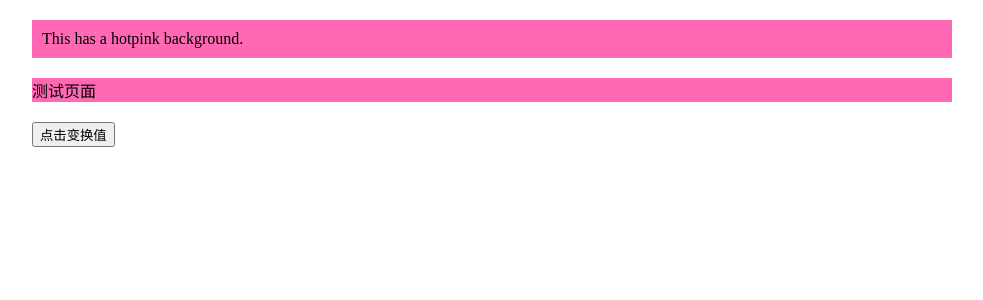
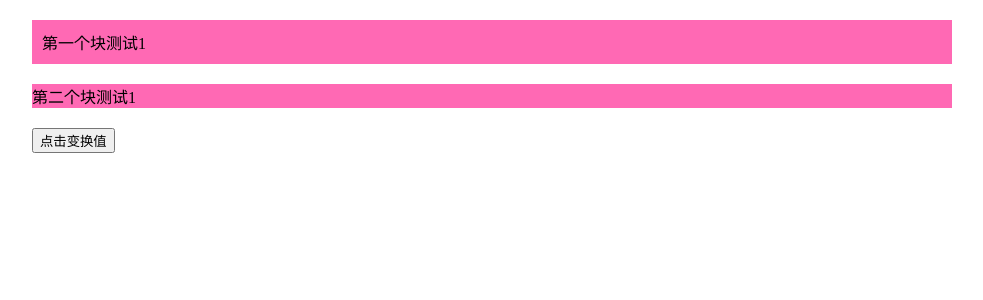
Before and after one commit to SunLxy/css-in-js, a React app: page / in a window 1280 px wide. Shown: the top 300 px of the page, without its empty margins (148-1131 px from the left). Built offline with nearby package versions, Linux system fonts and the light colour scheme.

Commit message:
fix:修改案例

```diff
--- a/src/App.js
+++ b/src/App.js
@@ -12,7 +12,7 @@ function App() {
     }
   `
 
-  const button = css`
+  const marginTop = css`
     margin-top: 20px;
   `
 
@@ -24,13 +24,13 @@ function App() {
   return (
     <div className={appStyle}>
       <dark-mode permanent></dark-mode>
-      <div className={cx(cals, button, "one")} >
-        This has a hotpink background.
+      <div className={cx(cals, marginTop, "one")} >
+        第一个块测试{count}
       </div>
       <div className="dot" >
-        测试页面
+        第二个块测试{count}
       </div>
-      <button className={button} onClick={() => setCount(count + 1)} >点击变换值</button>
+      <button className={marginTop} onClick={() => setCount(count + 1)} >点击变换值</button>
     </div>
   );
 }
```
